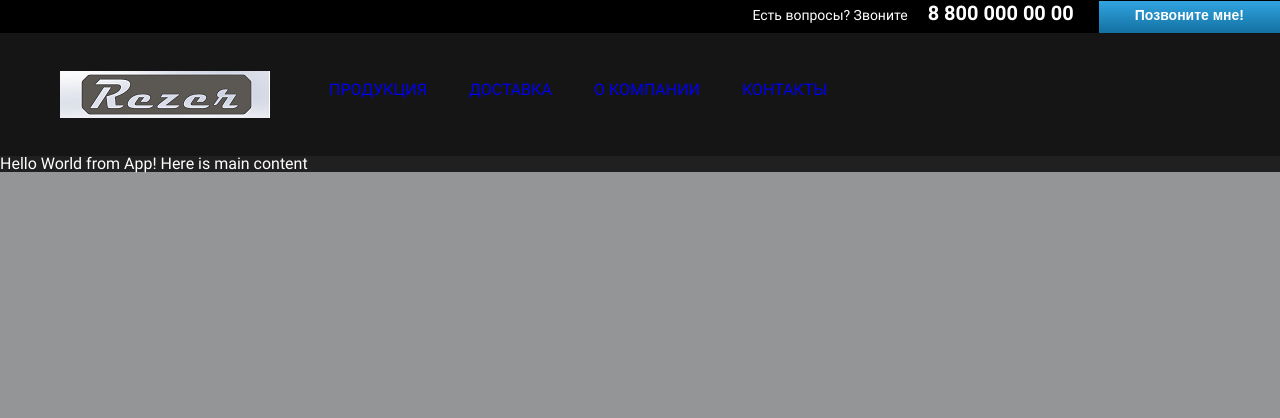
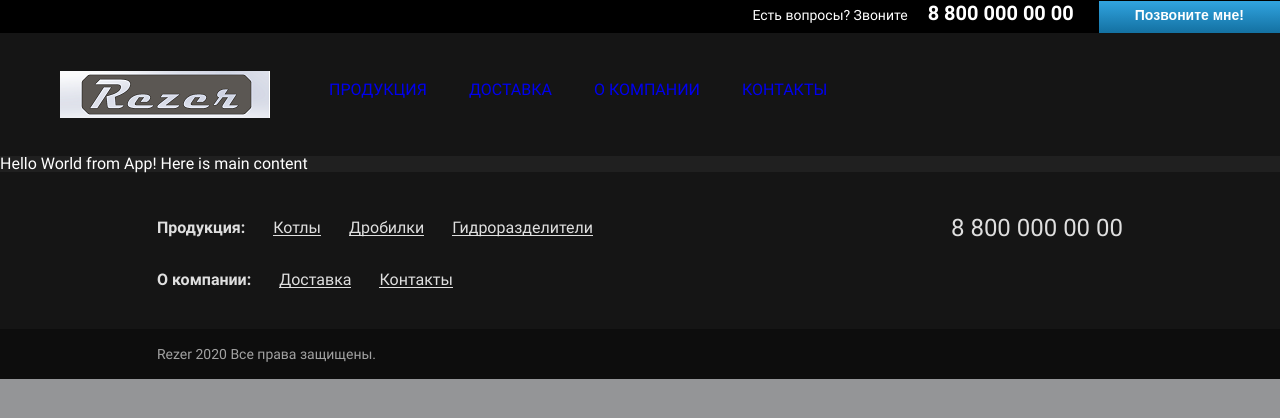
Before and after one commit to ST-CORE/rzrsite-ui, a React (Vite) app: page / in a window 1280 px wide. Shown: the top 418 px of the page. Built offline with nearby package versions, Linux system fonts and the light colour scheme.

Commit message:
RZR-10: footer added and styled, in header a bit changed link styles. Container-div added in layout-scss

```diff
--- a/scss/layout.scss
+++ b/scss/layout.scss
@@ -11,5 +11,10 @@ body {
     max-width: 1430px;
     margin: auto;
     background-color: #202020;
+
+    .container {
+      width: 966px;
+      margin: 0 auto;
+    }
   }
 }
--- a/source/App.tsx
+++ b/source/App.tsx
@@ -1,5 +1,6 @@
 import * as React from 'react';
 import Header from './header/header';
+import Footer from './footer/footer';
 
 const App = () => (
   <div>
@@ -8,6 +9,7 @@ const App = () => (
       Hello World from App!
       Here is main content
     </div>
+    <Footer />
   </div>
 );
 
--- /dev/null
+++ b/source/footer/footer-desclaim/footer-desclaim.scss
@@ -0,0 +1,11 @@
+.footer-desclaim {
+  background-color: #000000;
+  mix-blend-mode: normal;
+  opacity: 0.58;
+  font-weight: normal;
+  font-size: 14px;
+
+  > .container {
+    line-height: 50px;
+  }
+}
--- /dev/null
+++ b/source/footer/footer-desclaim/footer-desclaim.tsx
@@ -0,0 +1,10 @@
+import * as React from 'react';
+import './footer-desclaim.scss';
+
+export default () => (
+  <div className="footer-desclaim">
+    <div className="container">
+      Rezer 2020 Все права защищены.
+    </div>
+  </div>
+);
--- /dev/null
+++ b/source/footer/footer.tsx
@@ -0,0 +1,10 @@
+import * as React from 'react';
+import FooterDesclaim from './footer-desclaim/footer-desclaim';
+import NavFooter from './nav-footer/nav-footer';
+
+export default () => (
+  <div className="footer">
+    <NavFooter />
+    <FooterDesclaim />
+  </div>
+);
--- /dev/null
+++ b/source/footer/nav-footer/nav-footer.scss
@@ -0,0 +1,51 @@
+.nav-footer {
+  background-color: #151515;
+  font-weight: normal;
+  font-size: 16px;
+  line-height: 52px;
+  color: #DFDFDF;
+
+  > .container {
+    box-sizing: border-box;
+    padding-top: 30px;
+    height: 157px;
+
+
+    .contact-block {
+      display: float;
+      float: right;
+
+
+      .phone-number {
+      font-weight: normal;
+      font-size: 24px;
+      line-height: auto;
+      }
+    }
+
+    .menu > span {
+      font-weight: bold;
+    }
+
+    a {
+      color: #DFDFDF;
+      margin-left: 28px;
+
+      .underline {
+        display: inline-block;
+        line-height: 0.8;
+        border-bottom: 1px solid #DFDFDF;
+
+      }
+    }
+
+    a:hover, a:focus {
+      .underline {
+        border: none;
+      }
+    }
+
+
+  }
+
+}
--- /dev/null
+++ b/source/footer/nav-footer/nav-footer.tsx
@@ -0,0 +1,24 @@
+import * as React from 'react';
+import './nav-footer.scss';
+import PhoneNumber from '../../shared/phone-number/phone-number';
+
+export default () => (
+  <div className="nav-footer">
+    <div className="container">
+      <div className="contact-block">
+        <PhoneNumber />
+      </div>
+      <div className="menu">
+        <span>Продукция:</span>
+        <a href=" "><span className="underline">Котлы</span></a>
+        <a href=" "><span className="underline">Дробилки</span></a>
+        <a href=" "><span className="underline">Гидроразделители</span></a>
+      </div>
+      <div className="menu">
+        <span>О компании:</span>
+        <a href=" "><span className="underline">Доставка</span></a>
+        <a href=" "><span className="underline">Контакты</span></a>
+      </div>
+    </div>
+  </div>
+);
--- a/source/header/nav-header/nav-header.scss
+++ b/source/header/nav-header/nav-header.scss
@@ -15,7 +15,7 @@
     text-transform: uppercase;
 
     a {
-      padding: 0 21px 0;
+      margin: 0 21px 0;
       white-space: nowrap;
     }
 
@@ -23,12 +23,19 @@
       color: white;
     }
 
-    a:hover {
-      //text-decoration: underline;
-      text-decoration-color: #30A2DE;
+    a:hover, a:focus {
+      > .underline-active {
+        display: inline-block;
+        line-height: 0.8;
+        border-bottom: 1px solid #30A2DE;
+      }
     }
 
     a:active {
+      > .underline-active {
+        border: none;
+      }
+
       color: #30A2DE;
       font-weight: 500;
       font-size: 16px;
@@ -38,6 +45,10 @@
   }
 }
 
-.nav-header[class~="light-theme"] {
-  background-color: #949597;
+
+
+.nav-header {
+  &.light-theme {
+    background-color: #949597;
+  }
 }
--- a/source/header/nav-header/nav-header.tsx
+++ b/source/header/nav-header/nav-header.tsx
@@ -16,10 +16,10 @@ const NavHeader = ({ lightTheme }: NavHeaderProps) => {
     <div className={className}>
       <Logo />
       <nav>
-        <a href=" ">Продукция</a>
-        <a href=" ">Доставка</a>
-        <a href=" ">О компании</a>
-        <a href=" ">Контакты</a>
+        <a href=" "><span className="underline-active">Продукция</span></a>
+        <a href=" "><span className="underline-active">Доставка</span></a>
+        <a href=" "><span className="underline-active">О компании</span></a>
+        <a href=" "><span className="underline-active">Контакты</span></a>
       </nav>
       <div className="fixer" />
     </div>
--- a/source/header/phone-header/phone-header.scss
+++ b/source/header/phone-header/phone-header.scss
@@ -15,10 +15,12 @@
 }
 
 //при включении светлой темы цвет текста (кроме текста кнопки) становится прозрачнее
-.phone-header[class~="light-theme"] {
+.phone-header {
+  &.light-theme {
     span, .phone-number {
     mix-blend-mode: normal;
     color: rgba(255, 255, 255, 0.79);
+    }
   }
 }
 
```
